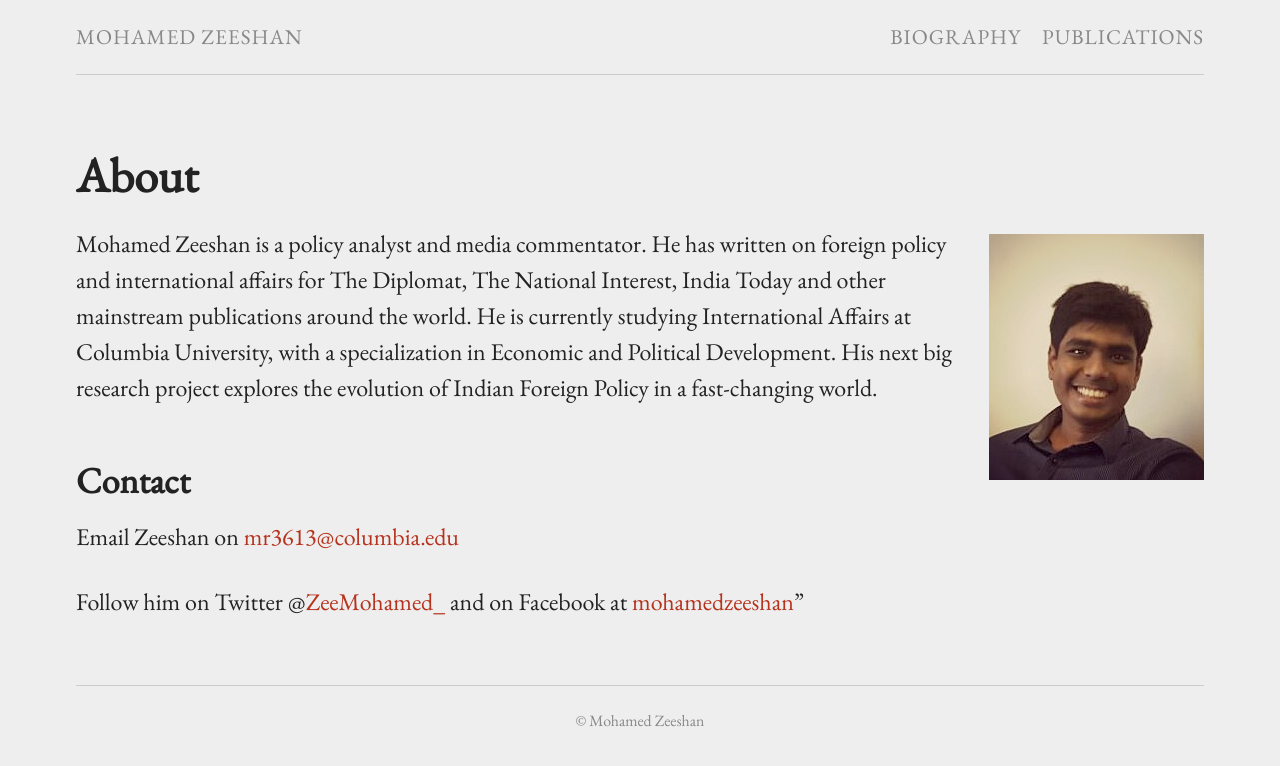
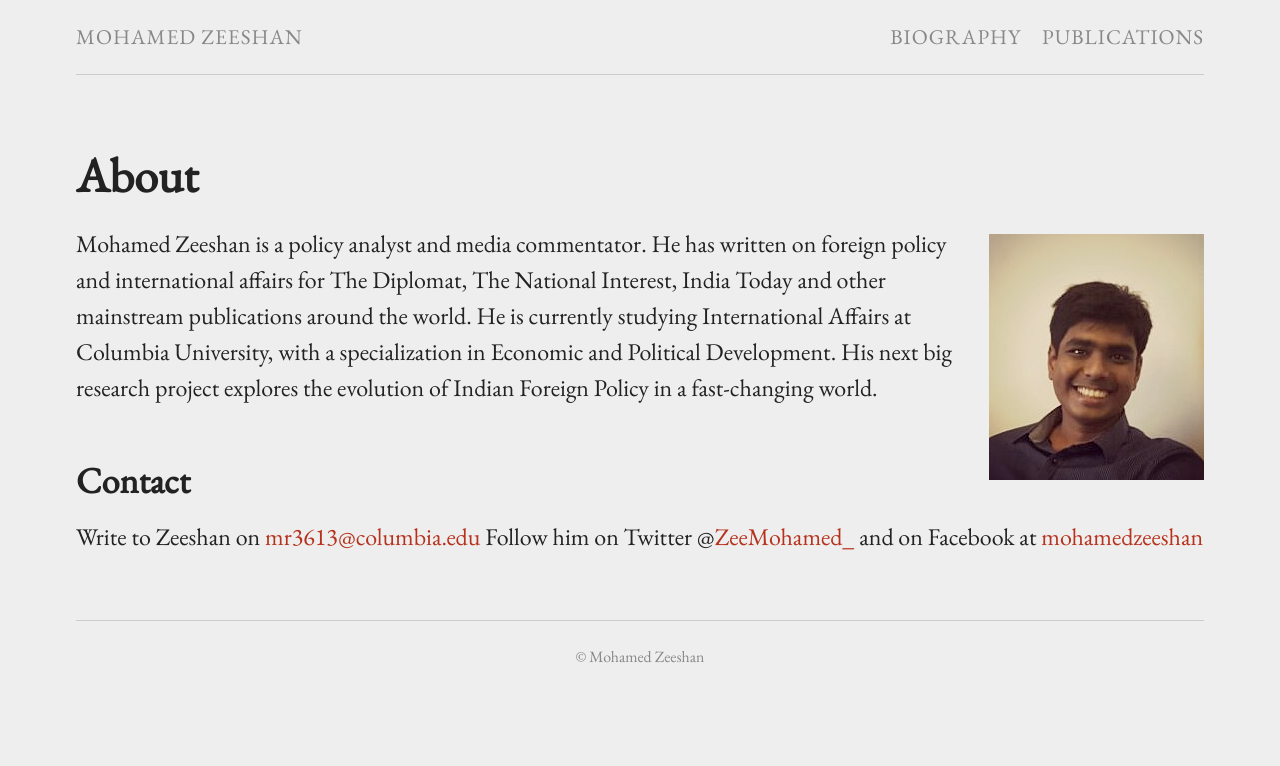
Before and after one commit to mohamedzeeshan/mdzeeshancopy, a Jekyll site: the page built from index.md, in a window 1280 px wide. Shown: the top 766 px of the page. Built offline with Jekyll 4.4.1, drawn with Linux system fonts in a browser that asks for light colours.

Commit message:
Update index.md

```diff
--- a/index.md
+++ b/index.md
@@ -10,9 +10,8 @@ Mohamed Zeeshan is a policy analyst and media commentator. He has written on for
 
 ## Contact
 
-Email Zeeshan on [mr3613@columbia.edu]
-
-Follow him on Twitter @[ZeeMohamed_] and on Facebook at [mohamedzeeshan]"
+Write to Zeeshan on [mr3613@columbia.edu]
+Follow him on Twitter @[ZeeMohamed_] and on Facebook at [mohamedzeeshan]
 
 [mr3613@columbia.edu]: mailto:mr3613@columbia.edu
 [mohamedzeeshan]: https://www.facebook.com/mohamedzeeshan
```
